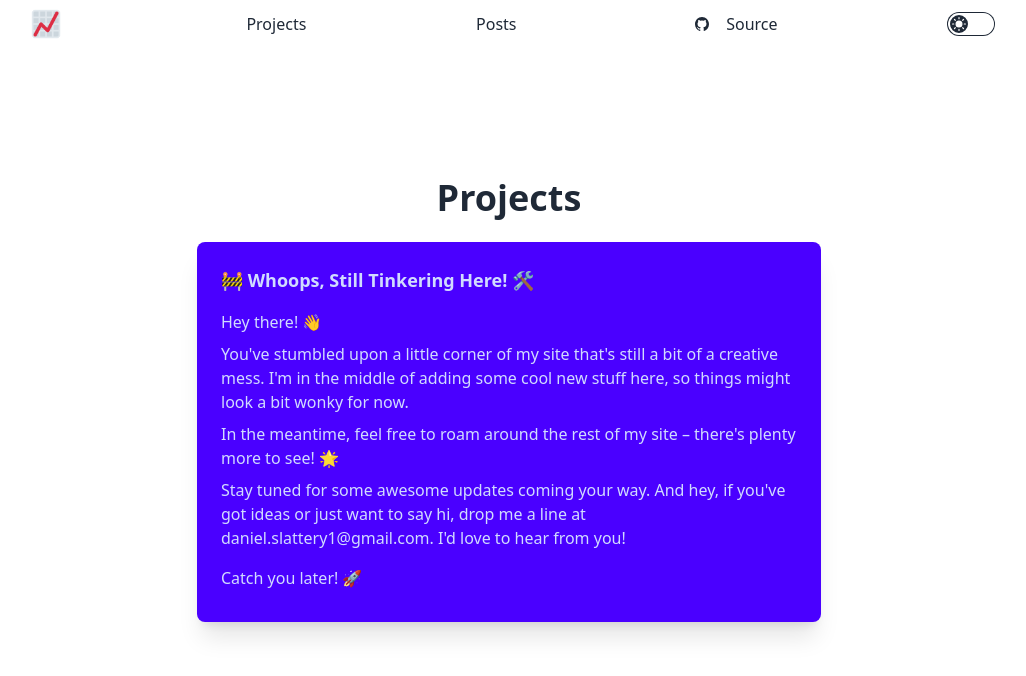
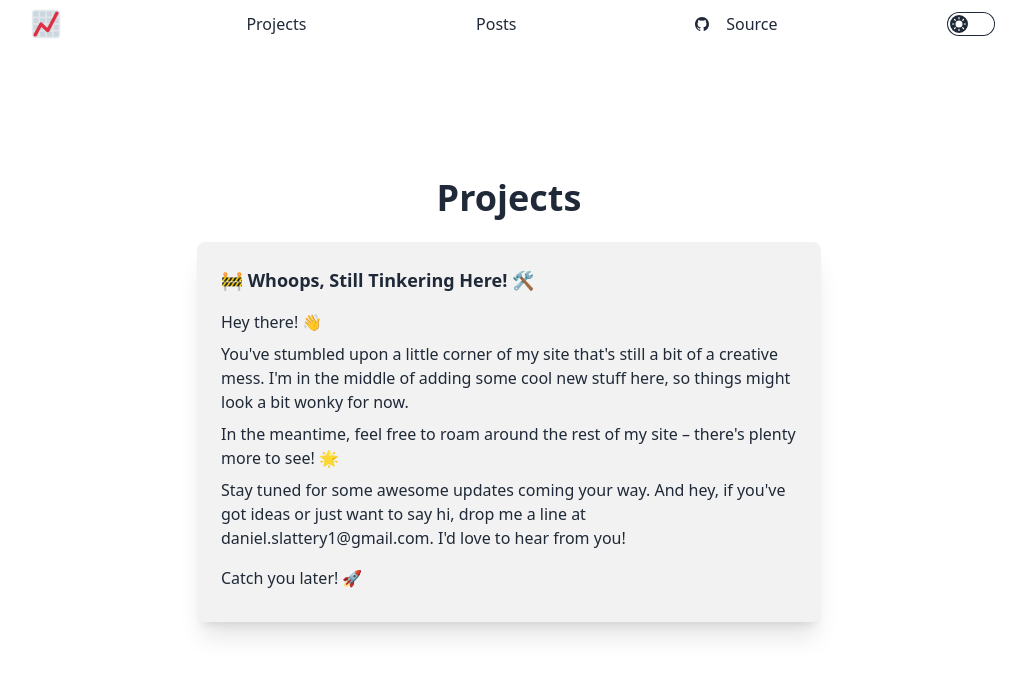
Before and after one commit to Daniel-Slattery/danielslattery.dev, a Next.js app: page /projects in a window 1280 px wide. Shown: the top 676 px of the page, without its empty margins (131-1157 px from the left). Built offline with nearby package versions, Linux system fonts and the light colour scheme.

Commit message:
updated card background colour

```diff
--- a/pages/projects.jsx
+++ b/pages/projects.jsx
@@ -2,7 +2,7 @@ const Projects = () => {
   return (
     <div className="flex flex-col items-center justify-center min-h-screen p-4">
       <h1 className="text-4xl font-bold mb-6">Projects</h1>
-      <div className="bg-primary text-primary-content shadow-xl rounded-lg p-6 md:w-2/3 lg:w-1/2">
+      <div className="bg-base-200 text-base-content shadow-xl rounded-lg p-6 md:w-2/3 lg:w-1/2">
         <p className="text-lg">
           🚧{' '}
           <strong className="font-bold">Whoops, Still Tinkering Here!</strong>{' '}
```
